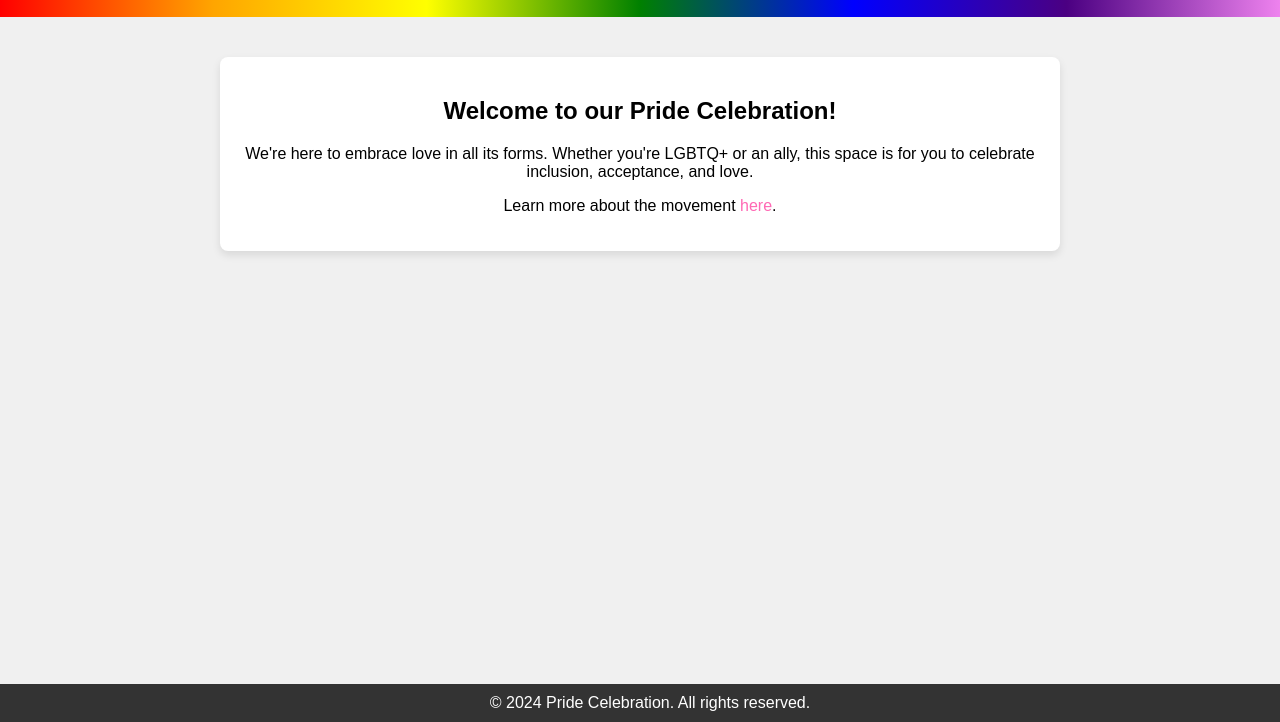
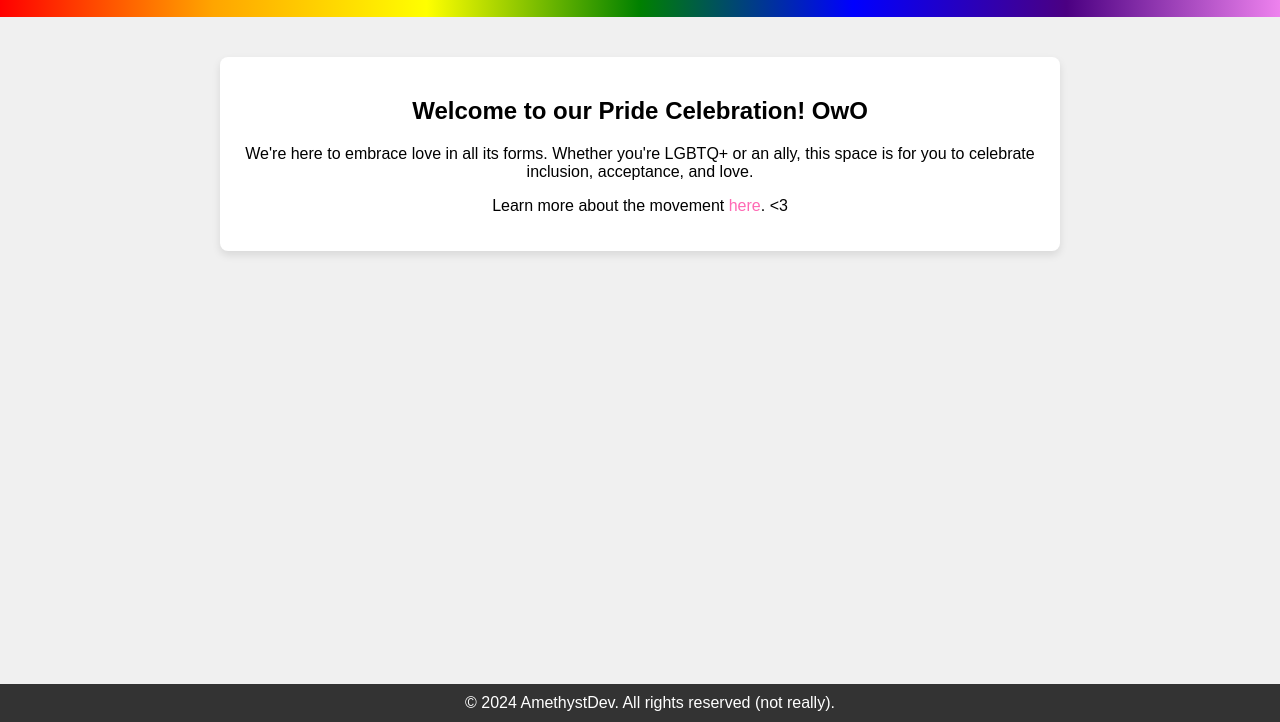
Before and after one commit to AmethystDevbyFK/learn, a plain HTML site: page index.html in a window 1280 px wide. Shown: the part 78-800 px from the top of the page. Drawn offline with Linux system fonts and the light colour scheme.

Commit message:
Update index.html
a

```diff
--- a/index.html
+++ b/index.html
@@ -3,7 +3,7 @@
 <head>
     <meta charset="UTF-8">
     <meta name="viewport" content="width=device-width, initial-scale=1.0">
-    <title>Pride-Themed Template</title>
+    <title>Pride Website OwO</title>
     <style>
         body {
             font-family: Arial, sans-serif;
@@ -71,14 +71,14 @@
 
 <main>
     <div class="content">
-        <h2>Welcome to our Pride Celebration!</h2>
+        <h2>Welcome to our Pride Celebration! OwO</h2>
         <p>We're here to embrace love in all its forms. Whether you're LGBTQ+ or an ally, this space is for you to celebrate inclusion, acceptance, and love.</p>
-        <p>Learn more about the movement <a href="https://en.wikipedia.org/wiki/LGBT" target="_blank">here</a>.</p>
+        <p>Learn more about the movement <a href="https://en.wikipedia.org/wiki/LGBT" target="_blank">here</a>. <3</p>
     </div>
 </main>
 
 <footer>
-    &copy; 2024 Pride Celebration. All rights reserved.
+    &copy; 2024 AmethystDev. All rights reserved (not really).
 </footer>
 
 </body>
```
